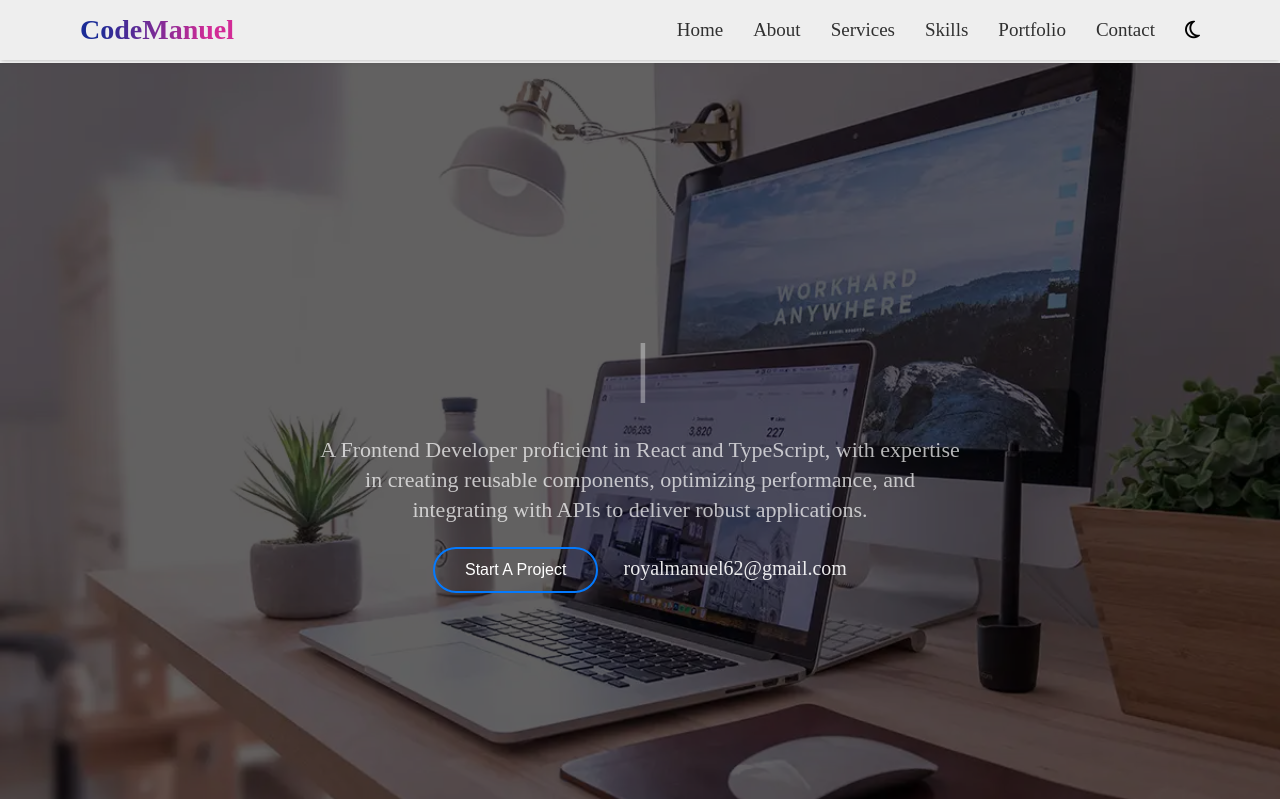
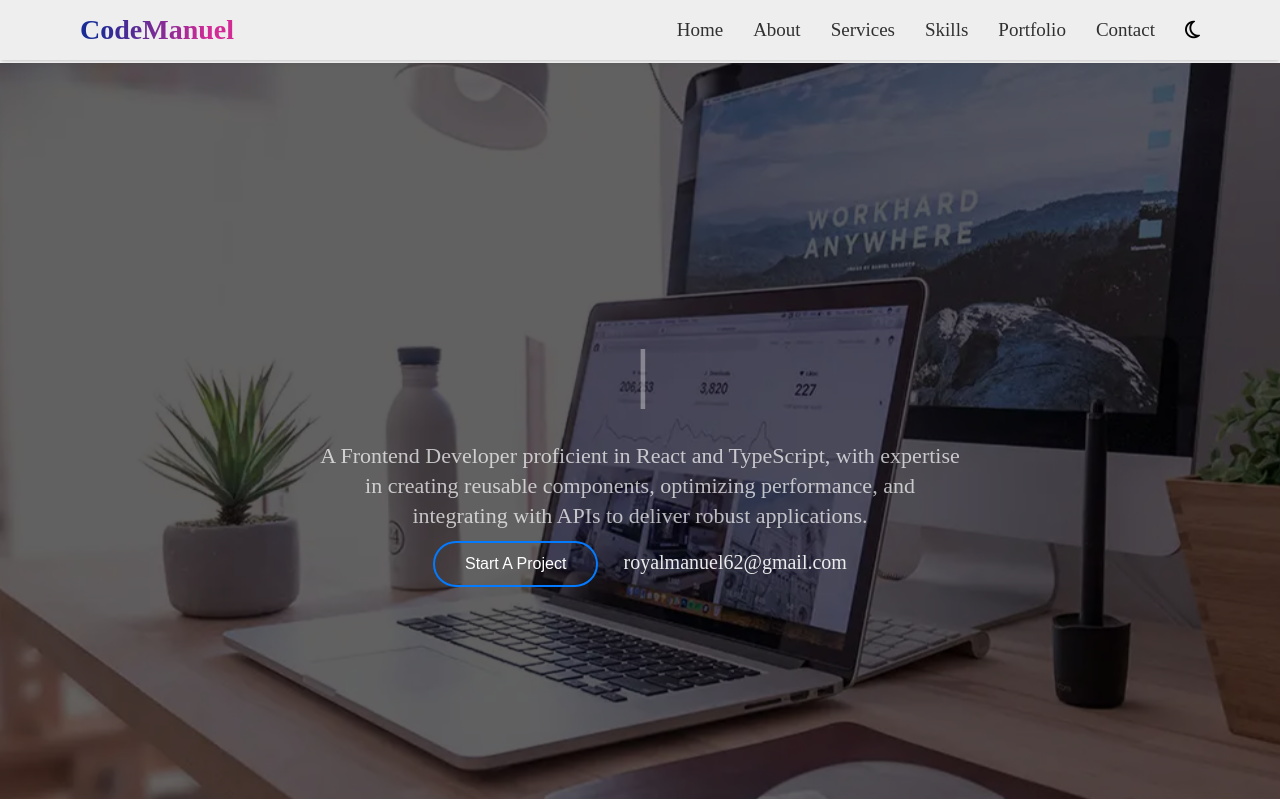
Before and after one commit to EmmanuelVictor62/Code-Manuel-Website, a React (Create React App) app: page / in a window 1280 px wide. Shown: the top 801 px of the page. Built offline with nearby package versions, Linux system fonts and the light colour scheme.

Commit message:
Added Kenburns Effect to home page

```diff
--- a/src/Components/Home/_home.scss
+++ b/src/Components/Home/_home.scss
@@ -4,16 +4,29 @@
   &__container {
     @include flex-column;
     @include font-size(18px);
-    height: 92vh;
+    height: 92vh !important;
     width: 100%;
     justify-content: center;
+    text-align: center;
+    overflow: hidden !important;
+    backface-visibility: hidden;
+    position: relative;
+  }
+
+  &__background {
+    @include kenBurnsEffect;
+    animation: ken-burns 20s ease-in-out infinite;
+    height: 100%;
+    width: 100%;
     background: URL("../../Images/laptopanddesktop.webp") no-repeat center
       center fixed;
     @include background-cover;
     background-color: $col-dark-2;
-    text-align: center;
-    // @include kenBurnsEffect;
-    // animation: ken-burns 20s ease-in-out infinite;
+    position: absolute;
+    top: 0;
+    left: 0;
+    z-index: -1;
+    overflow: hidden;
 
     @include respond(mobile-screen) {
       background-position: center;
@@ -71,6 +84,7 @@
     margin-top: 0px;
     line-height: 30px;
     animation: fadeIn 2s ease 0s 1 normal forwards;
+    margin-bottom: 10px;
 
     @include respond(mobile-screen) {
       @include font-size(18px);
--- a/src/Components/Home/index.tsx
+++ b/src/Components/Home/index.tsx
@@ -1,7 +1,6 @@
 import React from "react";
 import "./_home.scss";
 import { Typewriter } from "react-simple-typewriter";
-
 export interface HomeProps {
   toggle?: boolean;
 }
@@ -9,6 +8,8 @@ export interface HomeProps {
 const Home: React.FC<HomeProps> = ({ toggle }) => {
   return (
     <div className="home-page__container" id="home">
+      <div className="home-page__background"></div>
+
       <p className="home-page__heading">
         <span data-toggle={toggle}>
           <Typewriter
--- a/src/styles/_variables.scss
+++ b/src/styles/_variables.scss
@@ -172,11 +172,27 @@ $col-primary-2: rgb(246, 172, 13);
 @mixin kenBurnsEffect {
   @keyframes ken-burns {
     0% {
+      transform: scale(1);
+      background-position: 50% 50%;
+    }
+
+    25% {
       transform: scale(1.2);
       background-position: 50% 50%;
     }
+
+    50% {
+      transform: scale(1.3);
+      background-position: 50% 50%;
+    }
+
+    75% {
+      transform: scale(1.2);
+      background-position: 50% 50%;
+    }
+
     100% {
-      transform: scale(1.4);
+      transform: scale(1);
       background-position: 50% 50%;
     }
   }
```
Also changed, not shown: src/_app.scss (+6 -7 lines).
